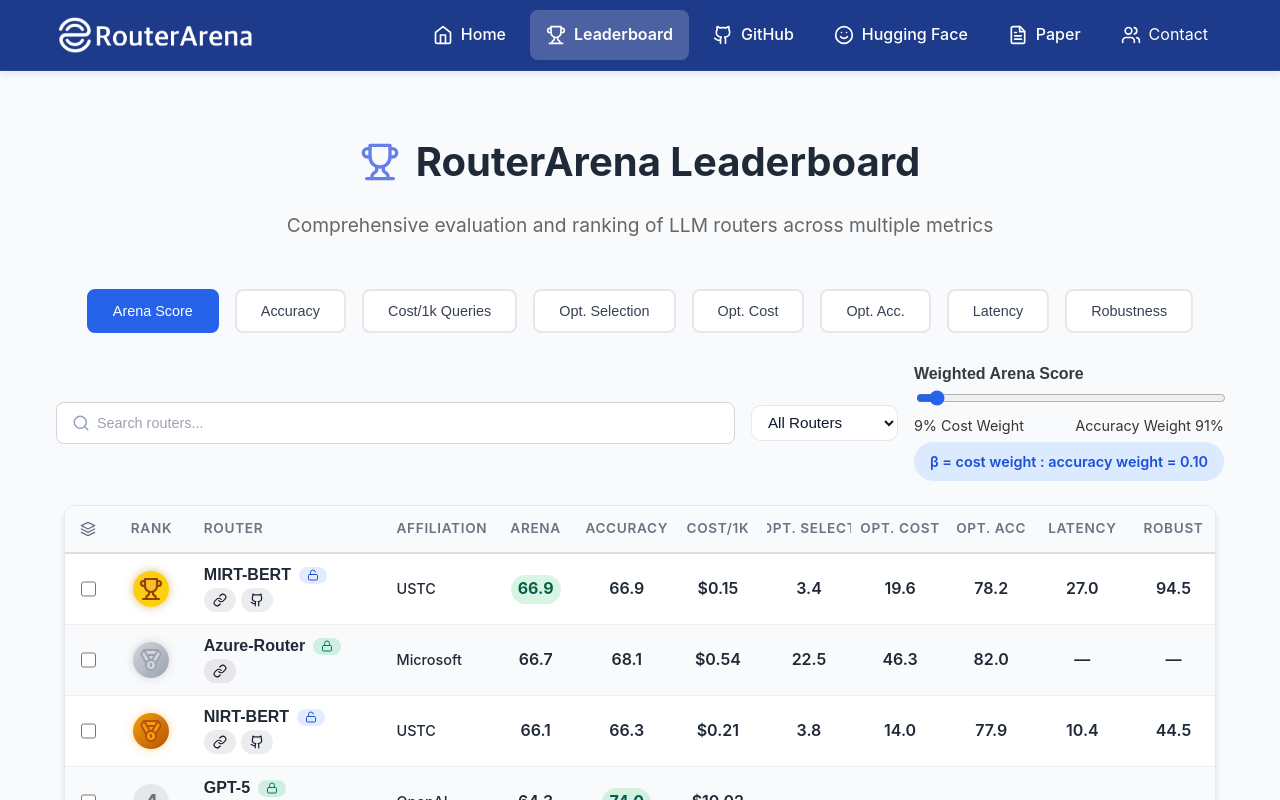
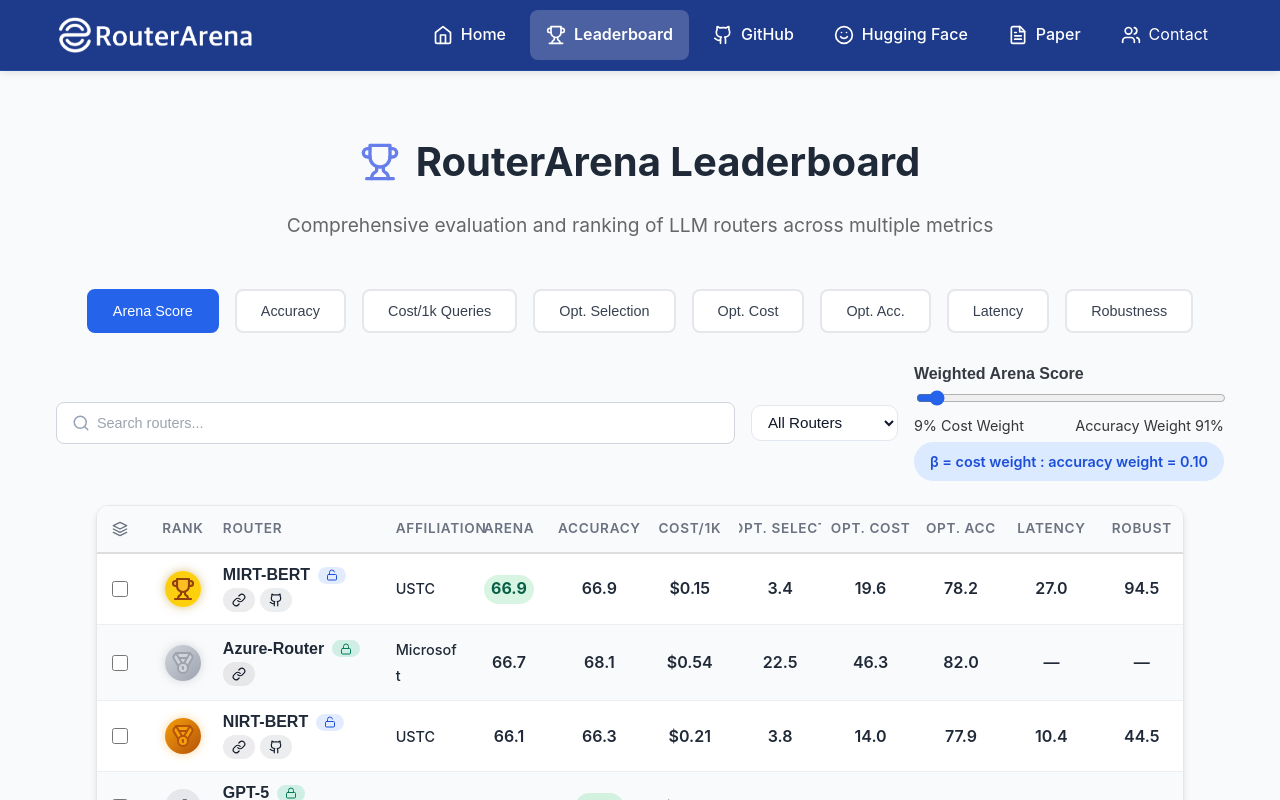
Before and after one commit to RouteWorks/routeworks.github.io, a React (Create React App) app: page /leaderboard in a window 1280 px wide. Shown: the top 800 px of the page. Built offline with nearby package versions, Linux system fonts and the light colour scheme.

Commit message:
made columns closer (#30)

```diff
--- a/src/pages/LeaderboardPage.css
+++ b/src/pages/LeaderboardPage.css
@@ -22,7 +22,7 @@
 }
 
 .leaderboard-full-bleed .leaderboard-container {
-  width:90vw;
+  width:85vw;
   margin: 0 auto;
 }
 
@@ -339,8 +339,8 @@
   --lb-grid:
     minmax(0, 0.5fr)   /* Select */
     minmax(0, 0.7fr)   /* Rank */
-    minmax(0, 2.0fr)   /* Name */
-    minmax(0, 1.1fr)   /* Affiliation */
+    minmax(0, 1.8fr)   /* Name */
+    minmax(0, 0.7fr)   /* Affiliation */
     minmax(0, 0.9fr)   /* Arena */
     minmax(0, 0.9fr)     /* Accuracy */
     minmax(0, 0.9fr)   /* Cost/1k */
@@ -1407,7 +1407,7 @@
 .metrics-col {
   display: flex;
   justify-content: center;
-  align-items: center;
+  align-items: left;
 }
 
 .metric-value {
@@ -1781,13 +1781,6 @@
 
 }
 
-/* Preserve left alignment for name and affiliation columns */
-.leaderboard-header .name-col,
-.leaderboard-header .affiliation-col,
-.leaderboard-row .name-col,
-.leaderboard-row .affiliation-col {
-  text-align: left;
-}
 
 /* Fix type badge and prevent flex growth */
 .type-col {
@@ -1820,7 +1813,8 @@
 /* put padding on cells (same for header and rows) */
 .leaderboard-header > div,
 .leaderboard-row > div {
-  padding: 0.75rem 0.75rem !important;
+  padding: 0.75rem 0rem !important;
+  text-align: left;
   overflow: hidden;
   /* text-overflow: ellipsis; */
   white-space: nowrap;
```
